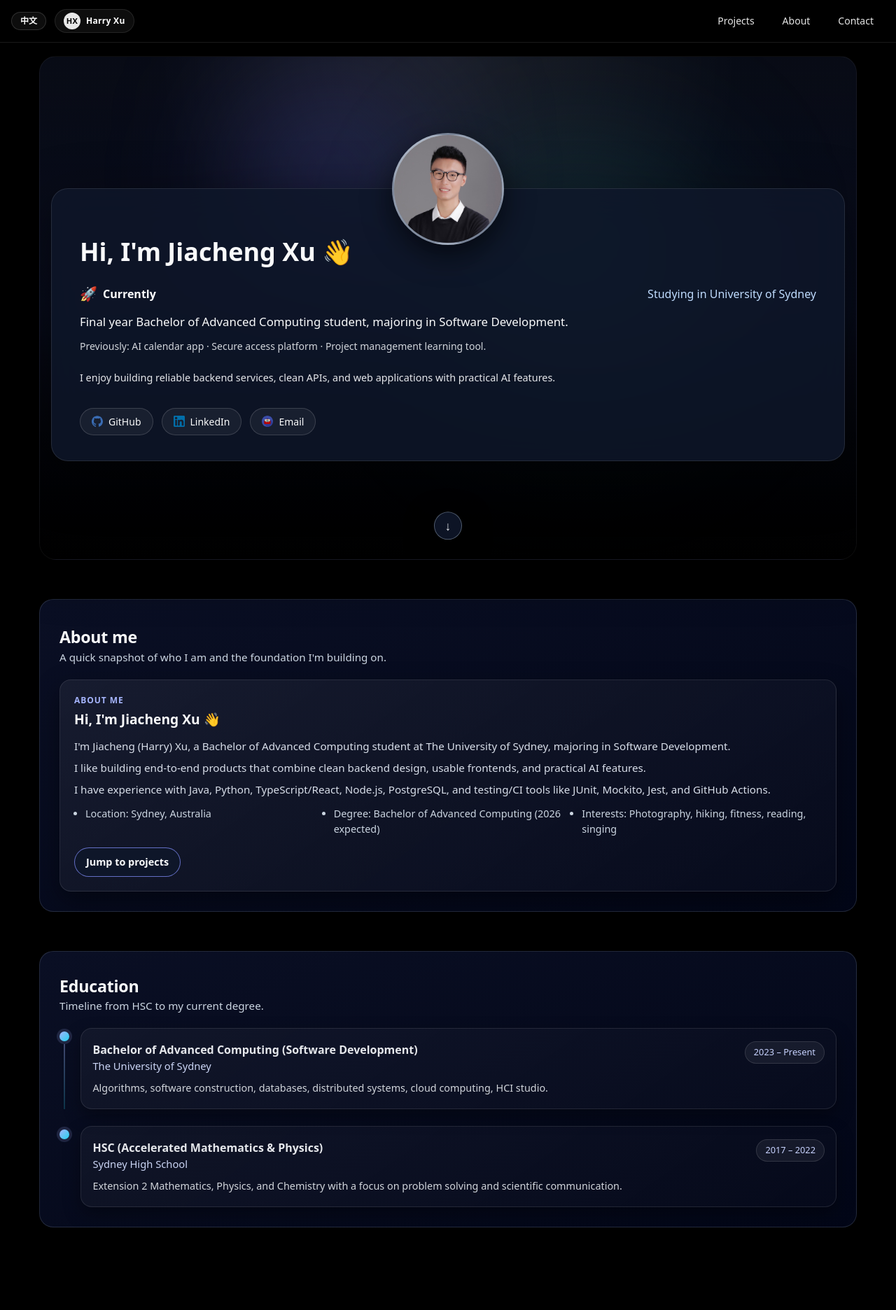
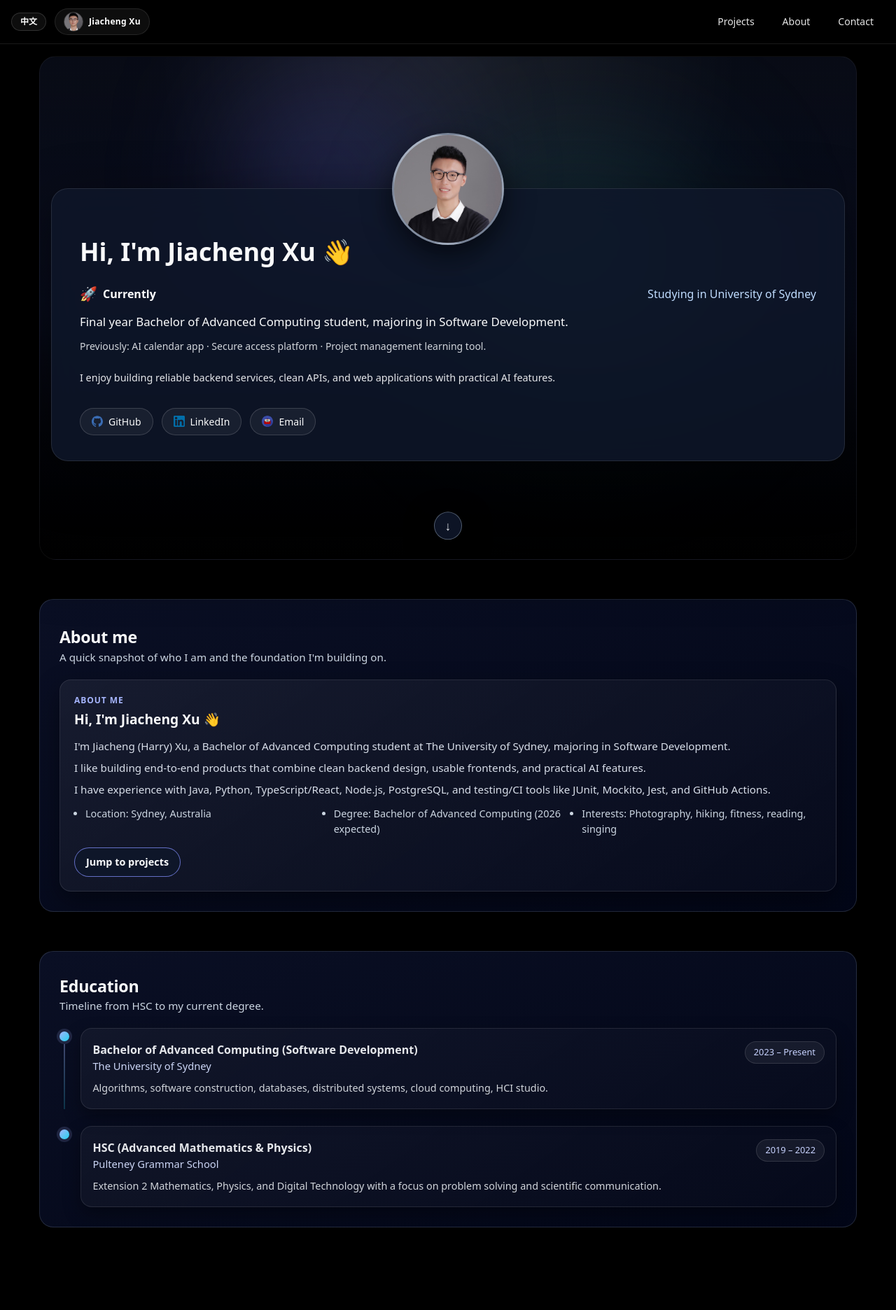
Before and after one commit to SUertee/suertee.github.io, a Next.js app: page / in a window 1280 px wide. Shown: the top 1872 px of the page at 70% size. Built offline with nearby package versions, Linux system fonts and the light colour scheme.

Commit message:
Refine the topnav & link to the actual AI-learning project

```diff
--- a/src/components/Navbar.tsx
+++ b/src/components/Navbar.tsx
@@ -19,6 +19,7 @@ export default function Navbar() {
     language === "en"
       ? { projects: "Projects", about: "About", contact: "Contact" }
       : { projects: "项目", about: "关于", contact: "联系" };
+  const name = language === "en" ? "Jiacheng Xu" : "徐嘉成";
 
   return (
     <header className="site-header">
@@ -34,8 +35,12 @@ export default function Navbar() {
           </button>
 
           <Link href="/" className="brand-pill">
-            <span className="brand-avatar">HX</span>
-            <span>Harry Xu</span>
+            <img
+              src="/avatar/me1.png"
+              alt={name}
+              className="brand-avatar-img"
+            />
+            <span>{name}</span>
           </Link>
         </div>
 
--- a/src/data/home.ts
+++ b/src/data/home.ts
@@ -75,8 +75,10 @@ export const homeCopy: {
       currently: "目前在做",
       currentLocation: "就读于悉尼大学",
       currentRole: "高级计算学士（软件开发方向）在读学生。",
-      previousTitle: "曾参与：AI 日历应用、安全访问平台、项目管理学习工具等项目。",
-      creator: "喜欢从后端到前端把系统完整搭建起来，并把 LLM 能力融合到实际产品中。",
+      previousTitle:
+        "曾参与：AI 日历应用、安全访问平台、项目管理学习工具等项目。",
+      creator:
+        "喜欢从后端到前端把系统完整搭建起来，并把 LLM 能力融合到实际产品中。",
       arrowLabel: "滑动查看下方内容",
       socials: [
         {
@@ -100,7 +102,8 @@ export const homeCopy: {
   about: {
     en: {
       title: "About me",
-      subtitle: "A quick snapshot of who I am and the foundation I'm building on.",
+      subtitle:
+        "A quick snapshot of who I am and the foundation I'm building on.",
       paragraphs: [
         "I'm Jiacheng (Harry) Xu, a Bachelor of Advanced Computing student at The University of Sydney, majoring in Software Development.",
         "I like building end-to-end products that combine clean backend design, usable frontends, and practical AI features.",
@@ -121,7 +124,11 @@ export const homeCopy: {
         "喜欢做端到端的产品：既有扎实的后端架构，也有好用的前端体验，并结合 AI 能力。",
         "熟悉 Java、Python、TypeScript/React、Node.js、PostgreSQL，以及 JUnit、Mockito、Jest、GitHub Actions 等测试与 CI 工具。",
       ],
-      facts: ["地点：悉尼，澳大利亚", "学位：高级计算学士（预计 2026）", "兴趣：摄影、徒步、健身、阅读、唱歌"],
+      facts: [
+        "地点：悉尼，澳大利亚",
+        "学位：高级计算学士（预计 2026）",
+        "兴趣：摄影、徒步、健身、阅读、唱歌",
+      ],
       cta: "跳到项目",
     },
   },
@@ -139,11 +146,11 @@ export const homeCopy: {
           status: "current",
         },
         {
-          school: "Sydney High School",
-          degree: "HSC (Accelerated Mathematics & Physics)",
-          period: "2017 – 2022",
+          school: "Pulteney Grammar School",
+          degree: "HSC (Advanced Mathematics & Physics)",
+          period: "2019 – 2022",
           details:
-            "Extension 2 Mathematics, Physics, and Chemistry with a focus on problem solving and scientific communication.",
+            "Extension 2 Mathematics, Physics, and Digital Technology with a focus on problem solving and scientific communication.",
           status: "past",
         },
       ],
@@ -156,14 +163,15 @@ export const homeCopy: {
           school: "悉尼大学",
           degree: "高级计算学士（软件开发方向）",
           period: "2023 – 至今",
-          details: "算法、软件构建、数据库、分布式系统、云计算、人机交互工作室等。",
+          details:
+            "算法、软件构建、数据库、分布式系统、云计算、人机交互工作室等。",
           status: "current",
         },
         {
-          school: "悉尼男子高中",
-          degree: "HSC（高数与物理加速）",
-          period: "2017 – 2022",
-          details: "高等数学、物理与化学，强调问题求解与科学表达。",
+          school: "普尔特尼高中",
+          degree: "高中（高数与物理）",
+          period: "2019 – 2022",
+          details: "高等数学、物理与计算机，强调问题求解与科学表达。",
           status: "past",
         },
       ],
@@ -172,7 +180,8 @@ export const homeCopy: {
   featuredProjects: {
     en: {
       title: "Projects",
-      subtitle: "Selected work that blends AI, backend systems, and product thinking.",
+      subtitle:
+        "Selected work that blends AI, backend systems, and product thinking.",
       cta: "View all projects",
     },
     zh: {
--- a/src/data/projects.ts
+++ b/src/data/projects.ts
@@ -37,7 +37,7 @@ export const projects: Project[] = [
       "Implemented persona-based AI teammate chat and automated task evaluation using local LLM.",
       "Designed normalised PostgreSQL schema and used Dockerised Postgres for end-to-end API testing.",
     ],
-    link: "https://github.com/your-username/ai-game", // TODO: 换成真实链接或先删掉
+    link: "https://github.com/SUertee/AI-Game-Based-PM-Learning-Platform",
   },
   {
     id: "ai-calendar",
@@ -52,6 +52,7 @@ export const projects: Project[] = [
       "Conducted 420+ interviews/surveys to produce URS/SRS and architecture diagrams.",
       "Built React calendar UI and Node.js APIs, reducing planning time by ~45%.",
     ],
+    link: "", // No link provided
   },
   {
     id: "vsas",
@@ -66,6 +67,7 @@ export const projects: Project[] = [
       "Achieved 90%+ statement & branch coverage using JUnit + Mockito.",
       "Set up GitHub-based CI/CD and managed sprints and acceptance criteria in Jira.",
     ],
+    link: "", // No link provided
   },
   {
     id: "chat-room",
@@ -80,6 +82,7 @@ export const projects: Project[] = [
       "Added friend requests, multi-user chatrooms, persistent history, and role-based access control.",
       "Performed PACT analysis, card sorting, low-fidelity prototyping, and usability testing.",
     ],
+    link: "", // No link provided
   },
 ];
 
@@ -102,8 +105,10 @@ type ProjectCopy = Partial<
   Pick<Project, "name" | "role" | "period" | "shortDescription" | "highlights">
 >;
 
-const projectOverrides: Record<string, Partial<Record<LanguageKey, ProjectCopy>>> =
-  {
+const projectOverrides: Record<
+  string,
+  Partial<Record<LanguageKey, ProjectCopy>>
+> = {
   "ai-game": {
     zh: {
       name: "AI 游戏化项目管理学习平台",
@@ -134,7 +139,8 @@ const projectOverrides: Record<string, Partial<Record<LanguageKey, ProjectCopy>>
     zh: {
       name: "VSAS 虚拟滚动访问控制系统",
       role: "全栈开发 & 系统测试",
-        shortDescription: "具备 RBAC、REST 集成与高测试覆盖率的安全访问控制平台。",
+      shortDescription:
+        "具备 RBAC、REST 集成与高测试覆盖率的安全访问控制平台。",
       highlights: [
         "实现 RBAC、会话管理，并在 Spring Boot 与 Django 间进行 REST 集成。",
         "使用 JUnit + Mockito 实现 90%+ 语句与分支覆盖率。",
@@ -156,7 +162,10 @@ const projectOverrides: Record<string, Partial<Record<LanguageKey, ProjectCopy>>
   },
 };
 
-export function localizeProject(project: Project, language: LanguageKey): Project {
+export function localizeProject(
+  project: Project,
+  language: LanguageKey
+): Project {
   const overrides = projectOverrides[project.id]?.[language];
   if (!overrides) return project;
   return {
--- a/src/styles/components/navbar.css
+++ b/src/styles/components/navbar.css
@@ -19,8 +19,8 @@
     @apply flex items-center gap-2 rounded-full border border-white/10 bg-white/5 px-3 py-1 text-xs font-semibold tracking-wide text-white shadow-sm transition hover:border-white/30 hover:bg-white/10;
   }
 
-  .brand-avatar {
-    @apply flex h-6 w-6 items-center justify-center rounded-full bg-white/90 text-[11px] font-bold text-black;
+  .brand-avatar-img {
+    @apply h-7 w-7 rounded-full border border-white/20 object-cover;
   }
 
   .nav-links {
```
Also changed, not shown: public/avatar/me1.png (added). Lines whose indentation alone changed are shown as unchanged.
